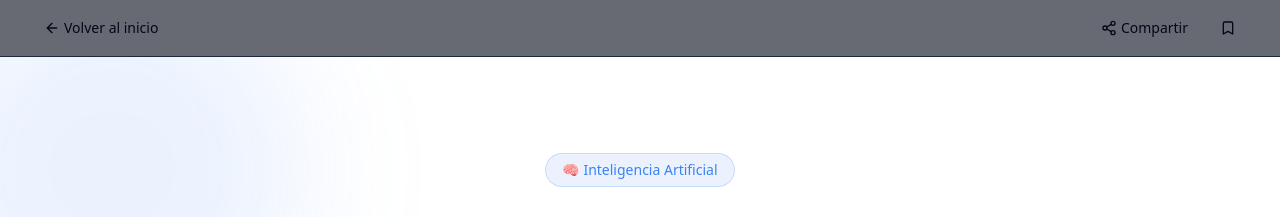
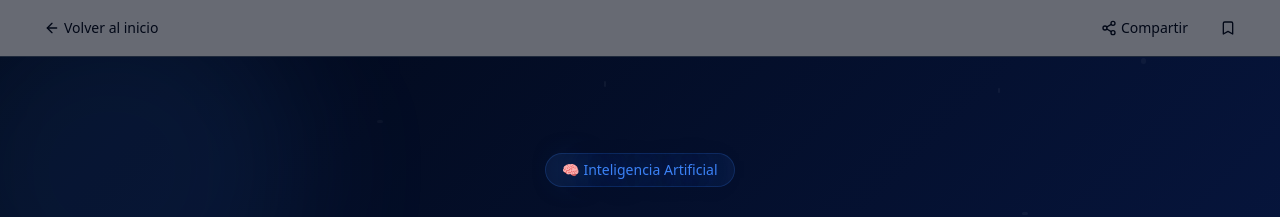
Before and after one commit to petvices/softwans, a Next.js app: page /blog/ia-productividad in a window 1280 px wide. Shown: the top 217 px of the page. Built offline with nearby package versions, Linux system fonts and the light colour scheme.

Commit message:
Blog repair

```diff
--- /dev/null
+++ b/app/blog/ia-productividad/global.css
@@ -0,0 +1,83 @@
+:root {
+  --background: 222 89% 5%;
+  --foreground: 0 0% 100%;
+  --card: 222 89% 5%;
+  --card-foreground: 0 0% 100%;
+  --popover: 222 89% 5%;
+  --popover-foreground: 0 0% 100%;
+  --primary: 217.2 91.2% 59.8%;
+  --primary-foreground: 222 89% 5%;
+  --secondary: 217 33% 17%;
+  --secondary-foreground: 0 0% 100%;
+  --muted: 217 33% 17%;
+  --muted-foreground: 215 20.2% 75.1%;
+  --accent: 217 33% 17%;
+  --accent-foreground: 0 0% 100%;
+  --destructive: 0 62.8% 30.6%;
+  --destructive-foreground: 0 0% 100%;
+  --border: 217 33% 17%;
+  --input: 217 33% 17%;
+  --ring: 224.3 76.3% 48%;
+}
+
+html {
+  color-scheme: dark;
+}
+
+body {
+  background-color: hsl(222 89% 5%);
+  color: hsl(0 0% 100%);
+}
+
+/* Estilos adicionales para mejorar la apariencia en modo oscuro */
+.bg-muted {
+  background-color: hsl(222 89% 3%);
+}
+
+.border {
+  border-color: hsl(217 33% 17%);
+}
+
+/* Efecto de resplandor suave para elementos primarios en modo oscuro */
+.text-primary {
+  text-shadow: 0 0 30px hsl(217.2 91.2% 59.8% / 0.5);
+}
+
+.bg-primary {
+  box-shadow: 0 0 30px hsl(217.2 91.2% 59.8% / 0.3);
+}
+
+/* Mejoras visuales para las cards en modo oscuro */
+.rounded-lg.border {
+  background-color: hsl(222 89% 7%);
+  border-color: hsl(217 33% 17%);
+  box-shadow: 0 4px 20px -1px rgb(0 0 0 / 0.5), 0 2px 10px -2px rgb(0 0 0 / 0.4);
+}
+
+/* Efecto hover mejorado para botones en modo oscuro */
+.hover\:bg-primary\/90:hover {
+  background-color: hsl(217.2 91.2% 65.8%);
+  transition: all 0.2s ease;
+}
+
+/* Mejora del contraste para texto muted en modo oscuro */
+.text-muted-foreground {
+  color: hsl(215 20.2% 75.1%);
+}
+
+/* Efecto de desenfoque para el fondo del header */
+.bg-background\/95 {
+  background-color: hsla(222, 89%, 5%, 0.95);
+  backdrop-filter: blur(12px);
+}
+
+/* Gradientes y efectos de fondo */
+.bg-gradient-blue {
+  background: linear-gradient(135deg, hsl(222 89% 5%) 0%, hsl(224 80% 15%) 100%);
+}
+
+.bg-glass {
+  background: rgba(255, 255, 255, 0.05);
+  backdrop-filter: blur(10px);
+  border: 1px solid rgba(255, 255, 255, 0.1);
+}
--- a/app/blog/ia-productividad/page.tsx
+++ b/app/blog/ia-productividad/page.tsx
@@ -10,7 +10,7 @@ import { BlogShareButtons } from "@/components/blog/blog-share-buttons"
 import { BlogTableOfContents } from "@/components/blog/blog-table-of-contents"
 
 export const metadata: Metadata = {
-  title: "IA y Productividad: Transformando el Mundo de los Negocios | Softwans",
+  title: "IA y Productividad: Transformando el Mundo de los Negocios | Softwans Corporations",
   description:
     "Descubre cómo la Inteligencia Artificial está revolucionando la productividad empresarial y cómo implementarla en tu negocio para obtener resultados excepcionales.",
 }
@@ -422,7 +422,7 @@ export default function IAProductividadPage() {
                   <div className="bg-muted/50 rounded-xl p-6 border-l-4 border-amber-500">
                     <h3 className="text-xl font-bold mb-2">Transparencia algorítmica</h3>
                     <p className="text-lg leading-relaxed mb-0">
-                      Los algoritmos de &quot;caja negra&quot; pueden generar desconfianza. Es importante poder explicar, al menos
+                      Los algoritmos de "caja negra" pueden generar desconfianza. Es importante poder explicar, al menos
                       en términos generales, cómo la IA llega a determinadas conclusiones o recomendaciones.
                     </p>
                   </div>
@@ -474,7 +474,7 @@ export default function IAProductividadPage() {
                   <div className="rounded-xl border bg-primary/5 p-6 shadow-md hover:shadow-lg transition-all hover:-translate-y-1">
                     <h3 className="text-xl font-bold mb-3 text-primary">Democratización de la IA</h3>
                     <p className="mb-0">
-                      Las herramientas de &quot;IA sin código&quot; permitirán que incluso pequeñas empresas sin recursos técnicos
+                      Las herramientas de "IA sin código" permitirán que incluso pequeñas empresas sin recursos técnicos
                       especializados puedan implementar soluciones avanzadas adaptadas a sus necesidades.
                     </p>
                   </div>
--- a/app/blog/layout.tsx
+++ /dev/null
@@ -1,3 +0,0 @@
-export default function BlogLayout({ children }) {
-    return <div className="dark">{children}</div>
-  }
```
Also changed, not shown: app/blog/ia-productividad/layout.tsx (+8 -2 lines).
